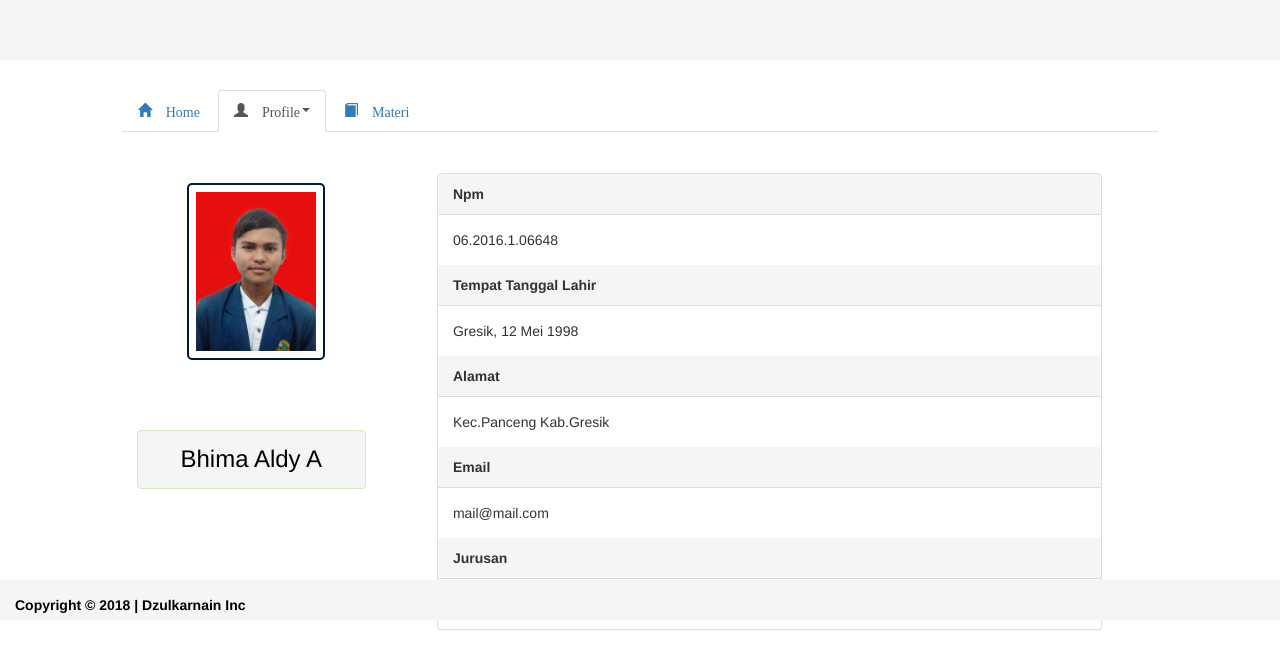
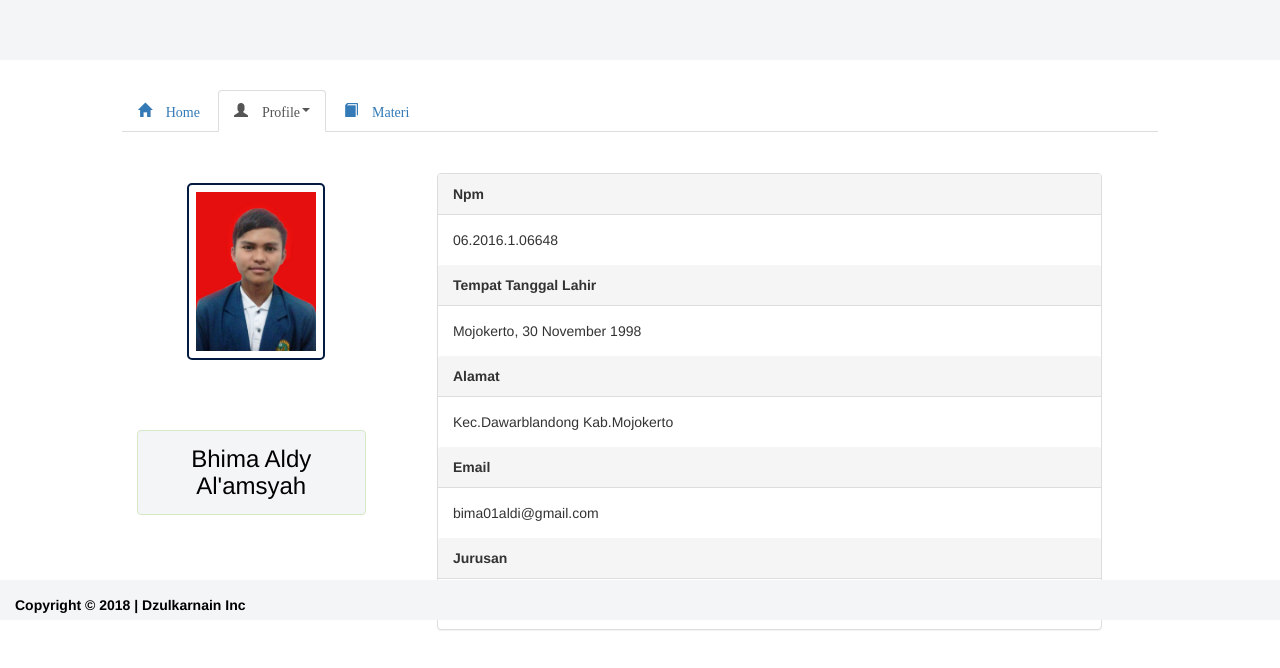
Before and after one commit to Dzll/WEB-Jarkom, a plain HTML site: page bhima.html in a window 1280 px wide. Shown: the part 180-848 px from the top of the page. Drawn offline with Linux system fonts and the light colour scheme.

Commit message:
Update sites

```diff
--- a/bhima.html
+++ b/bhima.html
@@ -34,18 +34,18 @@
 			</ul>
 			<div class="col-sm-3">
 				<img class="gambar" align="middle" src="bhima.jpeg" alt="Bhima Aldy A" title="Bhima Aldy A">
-				<h3 class="alert alert-success" align="center" style="color:black">Bhima Aldy A</h3>
+				<h3 class="alert alert-success" align="center" style="color:black">Bhima Aldy Al'amsyah</h3>
 			</div>
 			<div class="col-sm-9">
 			<div class="panel panel-default">
 				<div class="panel-heading"><b>Npm </b></div>
 				<div class="panel-body">06.2016.1.06648</div>
 				<div class="panel-heading"><b>Tempat Tanggal Lahir </b></div>
-				<div class="panel-body">Gresik, 12 Mei 1998</div>
+				<div class="panel-body">Mojokerto, 30 November 1998</div>
 				<div class="panel-heading"><b>Alamat </b></div>
-				<div class="panel-body">Kec.Panceng Kab.Gresik</div>
+				<div class="panel-body">Kec.Dawarblandong Kab.Mojokerto</div>
 				<div class="panel-heading"><b>Email </b></div>
-				<div class="panel-body">mail@mail.com</div>
+				<div class="panel-body">bima01aldi@gmail.com</div>
 				<div class="panel-heading"><b>Jurusan </b></div>
 				<div class="panel-body">Teknik Informatika</div>
 			</div>
```
Also changed, not shown: fathrezza.html (+3 -3 lines), Sites-Available.txt (added).
